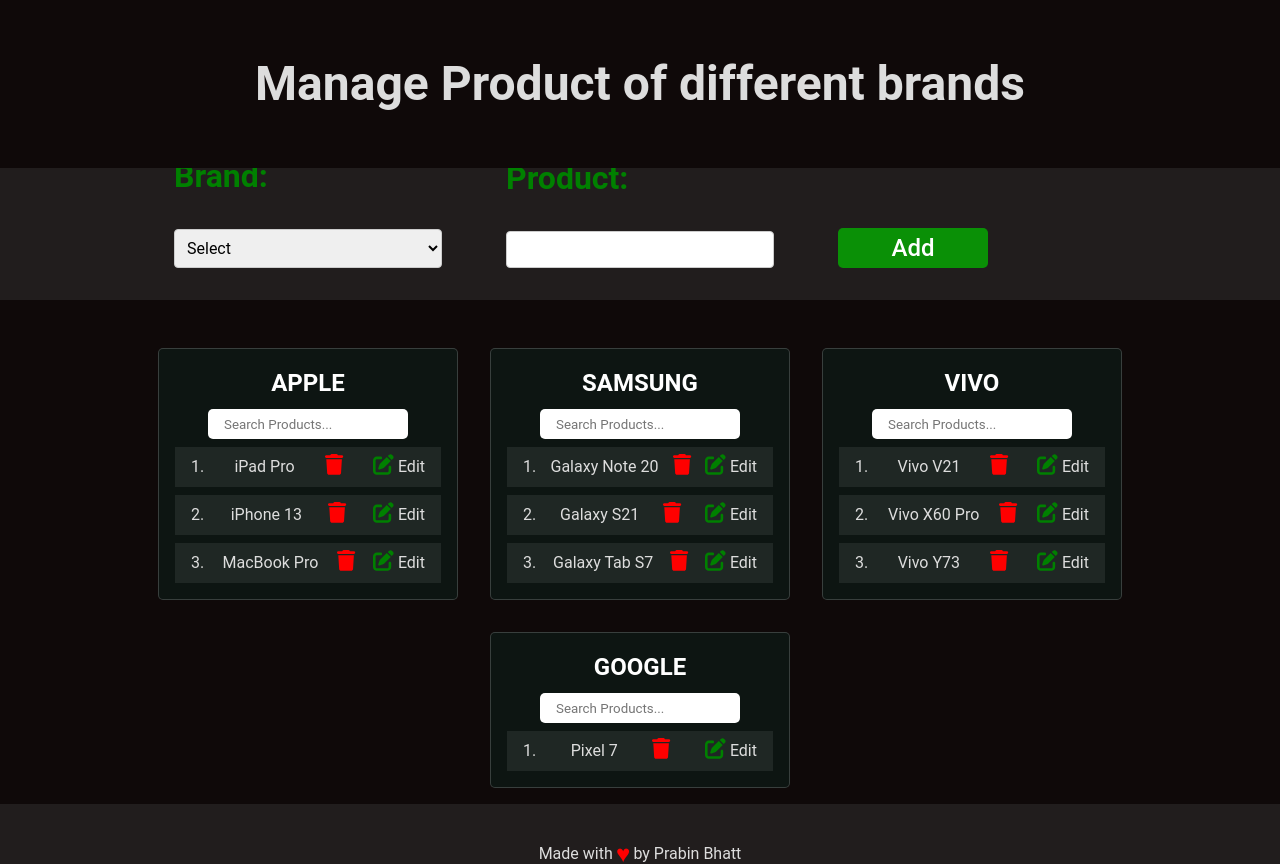
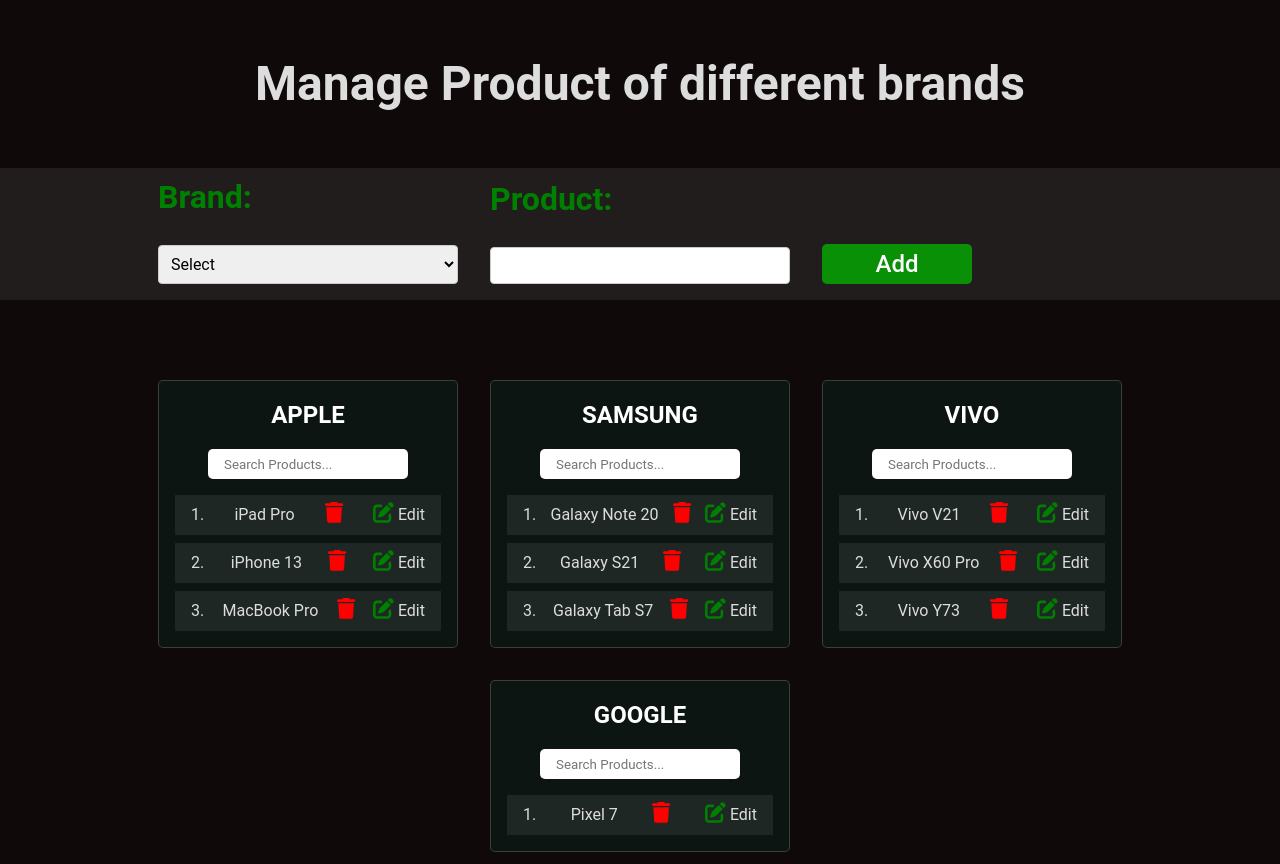
Before and after one commit to UIBoxx/productManager, a React (Vite) app: page / in a window 1280 px wide. Shown: the top 864 px of the page. Built offline with nearby package versions, Linux system fonts and the light colour scheme.

Commit message:
first commit

```diff
--- a/src/components/productForm/productForm.css
+++ b/src/components/productForm/productForm.css
@@ -17,7 +17,7 @@
     width: 300px;
     height: 100px;
     /* background-color: yellow; */
-    padding: 1rem;
+    /* padding: 1rem; */
     display: flex;
     flex-direction: column;
     align-items: start;
@@ -27,8 +27,8 @@
   .form-field-wrapper label {
     font-weight: bold;
     font-size: 2rem;
-    margin-bottom: 5px;
     color: green ;
+    margin: 0px;
   }
 
   .form-field-wrapper select {
@@ -37,6 +37,7 @@
     border: 1px solid #ccc;
     border-radius: 4px;
     width: 100%;
+    margin: 0px;
   }
 
   .form-field-wrapper option {
@@ -54,6 +55,7 @@
     border: 1px solid #ccc;
     border-radius: 4px;
     width: 100%;
+    margin: 0;
   }
 
 
--- a/src/components/productTable/productTable.css
+++ b/src/components/productTable/productTable.css
@@ -10,6 +10,7 @@
     justify-content: center;
     flex-wrap: wrap;
     overflow-x: hidden;
+    padding: 2rem 0;
   }
 
   .product-table {
@@ -19,7 +20,7 @@
     align-items: center;
     justify-content: start;
     flex-direction: column;
-    gap: 0.5rem;
+    gap: .5rem;
     padding: 1rem;
     background: #04695522;
     border-radius: 5px;
@@ -35,6 +36,7 @@
   .search-Box> input[type="text"]{
     width: 200px;
     height: 30px;
+    margin: 8px 0;
     border: none;
     padding: 0 1rem;
     border-radius: 5px;
```
